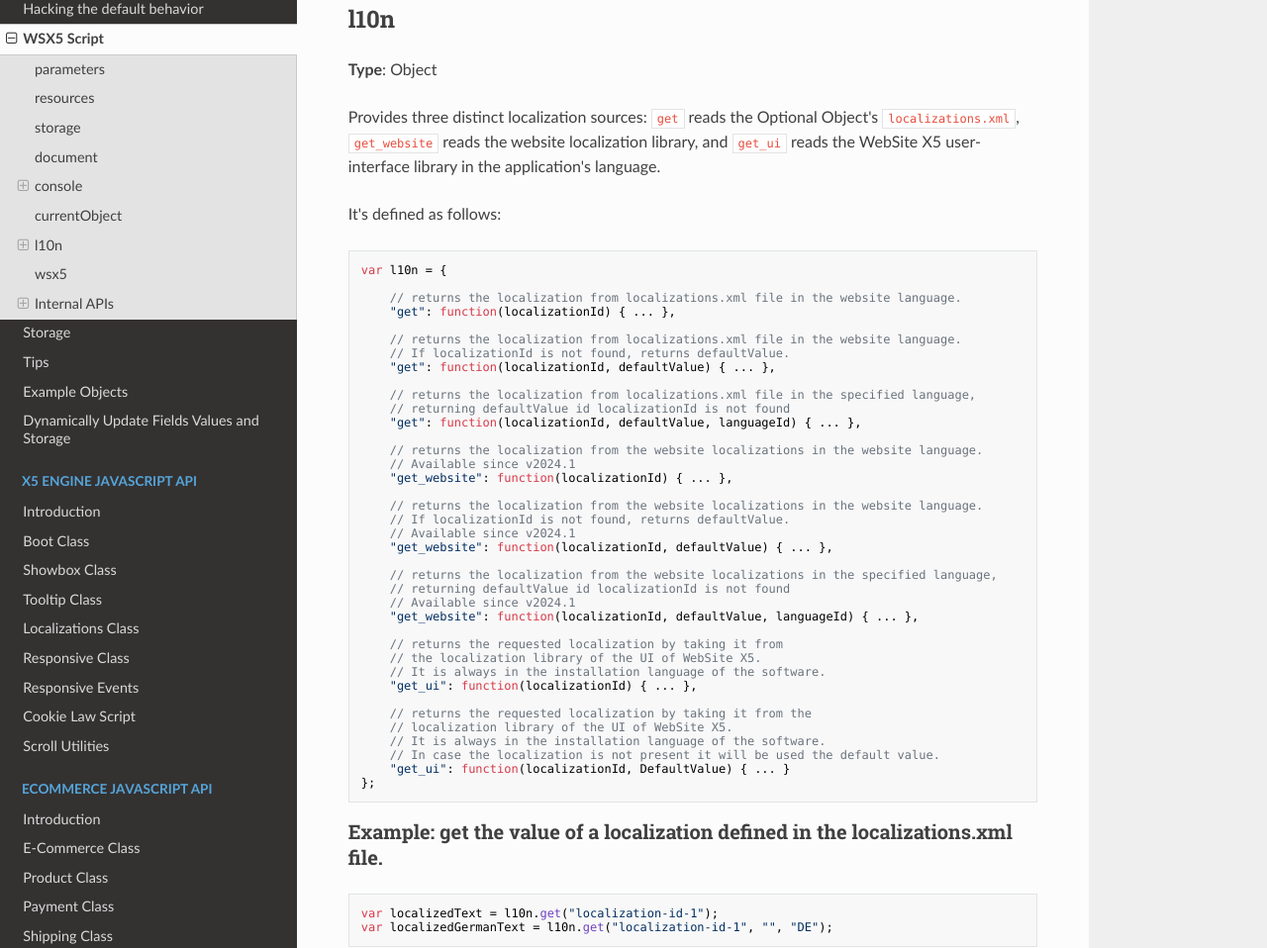
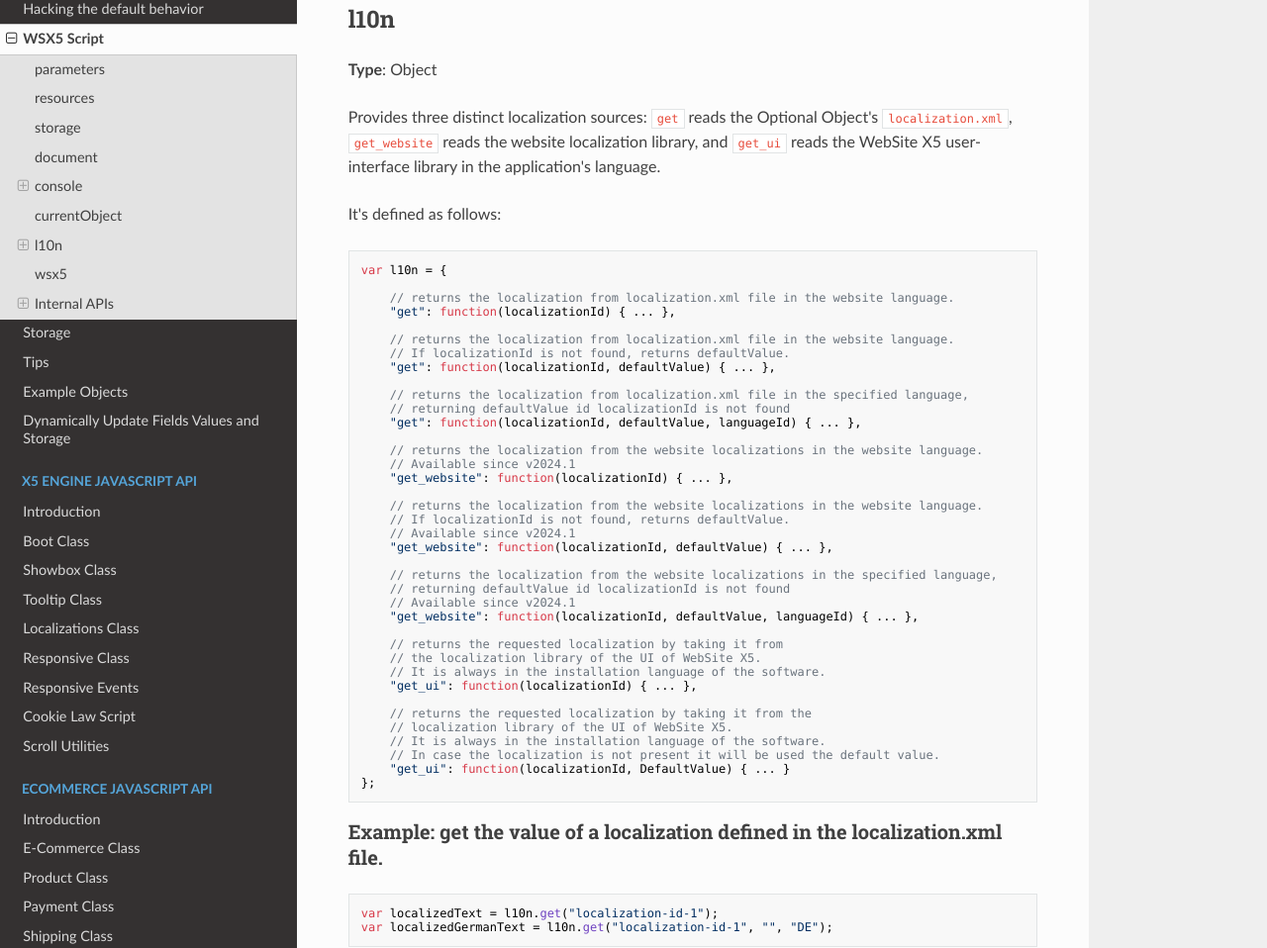
Before and after one commit to WebSiteX5/wsx5-developers-guide, an MkDocs documentation site: the page built from docs/optional-objects/wsx5-script.md, in a window 1280 px wide and 1400 px high, scrolled down 3851 px. Shown: the part 147-1105 px from the top of the window at 99% size. Built offline with MkDocs 1.6.1, drawn with Linux system fonts in a browser that asks for light colours; nearby versions of some CDN libraries.

Commit message:
docs: correct Optional Object localization filename
Use localization.xml consistently across the Optional Object structure, getting started, localization, and WSX5Script documentation. Keep the documentation page path unchanged so existing links continue to work.

````diff
--- a/docs/optional-objects/wsx5-script.md
+++ b/docs/optional-objects/wsx5-script.md
@@ -200,20 +200,20 @@ var currentObject = {
 ## l10n
 **Type**: Object
 
-Provides three distinct localization sources: `get` reads the Optional Object's `localizations.xml`, `get_website` reads the website localization library, and `get_ui` reads the WebSite X5 user-interface library in the application's language.
+Provides three distinct localization sources: `get` reads the Optional Object's `localization.xml`, `get_website` reads the website localization library, and `get_ui` reads the WebSite X5 user-interface library in the application's language.
 
 It's defined as follows:
 ```javascript
 var l10n = {
 
-	// returns the localization from localizations.xml file in the website language.
+	// returns the localization from localization.xml file in the website language.
 	"get": function(localizationId) { ... },
 
-	// returns the localization from localizations.xml file in the website language.
+	// returns the localization from localization.xml file in the website language.
 	// If localizationId is not found, returns defaultValue.
 	"get": function(localizationId, defaultValue) { ... },
 
-	// returns the localization from localizations.xml file in the specified language,
+	// returns the localization from localization.xml file in the specified language,
 	// returning defaultValue id localizationId is not found
 	"get": function(localizationId, defaultValue, languageId) { ... },
 
@@ -244,7 +244,7 @@ var l10n = {
 };
 ```
 
-### Example: get the value of a localization defined in the localizations.xml file.
+### Example: get the value of a localization defined in the localization.xml file.
 
 ```javascript
 var localizedText = l10n.get("localization-id-1");
````
Also changed, not shown: docs/optional-objects/conventions-structure.md (+2 -2 lines), docs/optional-objects/getting-started.md (+1 -1 lines), docs/optional-objects/localizations-xml.md (+2 -2 lines).
